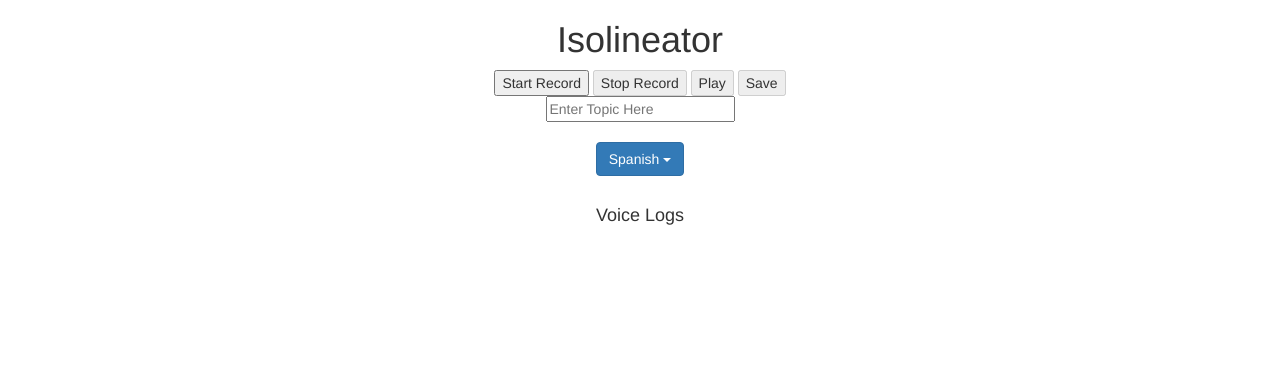
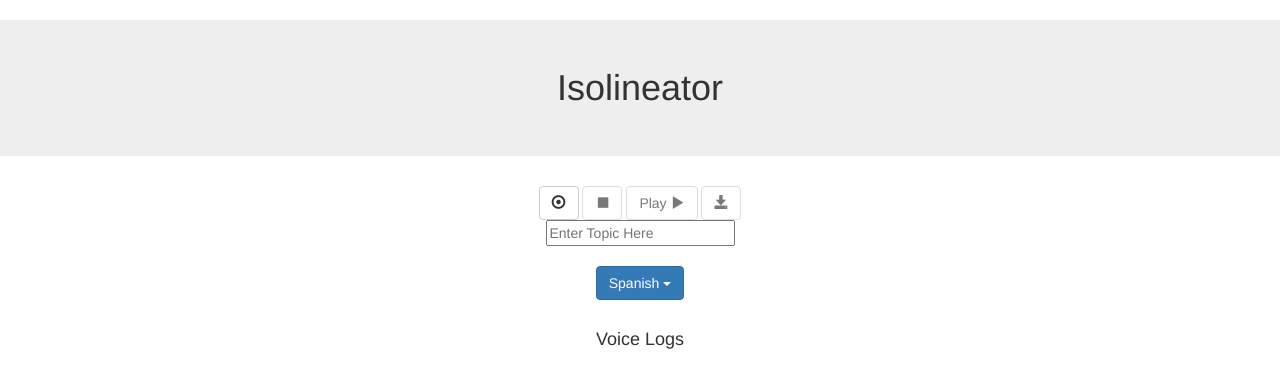
Before and after one commit to mstifflin/isolineator, a website: page angular-client/index.html in a window 1280 px wide. Drawn offline with nearby package versions, Linux system fonts and the light colour scheme; some packages are replaced by stand-ins of ours; no server answers.

Commit message:
dded glyphicons to front end and enabled topic input by voice on the backend

```diff
--- a/angular-client/angular-audio-recorder.js
+++ b/angular-client/angular-audio-recorder.js
@@ -54,6 +54,7 @@ var createReadOnlyVersion = function (object) {
 
 
 var blobToDataURL = function (blob, callback) {
+  console.log('blob in blob to url: ', blob);
   var a = new FileReader();
   a.onload = function (e) {
     callback(e.target.result);
@@ -591,6 +592,7 @@ angular.module('angularAudioRecorder.directives')
             return recorder.audioModel;
           }, function (newBlob) {
             if (newBlob instanceof Blob) {
+              console.log('newBlob in 587 of audio rec: ', newBlob);
               waveSurfer.loadBlob(newBlob);
             }
           });
--- a/angular-client/templates/app.html
+++ b/angular-client/templates/app.html
@@ -1,6 +1,6 @@
 <div>
   <div>
-    <h1>Isolineator</h1>
+    <h1 class="jumbotron">Isolineator</h1>
 
     <ng-audio-recorder id="mainAudio" audio-model="recorded" show-player="false" time-limit="timeLimit">
         <div ng-if="recorder.isAvailable">
@@ -9,20 +9,22 @@
                 You need to grant permission for this application to USE your microphone.
             </div>
             <button ng-click="recorder.startRecord()" type="button"
-                    ng-disabled="recorder.status.isDenied === true || recorder.status.isRecording">
-                Start Record
+                    ng-disabled="recorder.status.isDenied === true || recorder.status.isRecording" class="btn btn-default">
+                <span class="glyphicon glyphicon-record" aria-hidden="true"></span>
             </button>
-            <button ng-click="recorder.stopRecord(ctrl.currentCode)" type="button" ng-disabled="recorder.status.isRecording === false">
-                Stop Record
+
+            <button ng-click="recorder.stopRecord()" type="button" ng-disabled="recorder.status.isRecording === false" class="btn btn-default">
+                <span class="glyphicon glyphicon-stop" aria-hidden="true"></span>
             </button>
 
             <button ng-click="recorder.status.isPlaying ? recorder.playbackPause() : recorder.playbackResume()"
-                    type="button" ng-disabled="recorder.status.isRecording || !recorder.audioModel">
+                    type="button" ng-disabled="recorder.status.isRecording || !recorder.audioModel" class="btn btn-default">
                 {{recorder.status.isStopped || recorder.status.isPaused ? 'Play' : 'Pause'}}
+                <span class="glyphicon glyphicon-play" aria-hidden="true"></span>
             </button>
 
-            <button ng-click="recorder.save(ctrl.topic)" ng-disabled="recorder.status.isRecording || !recorder.audioModel">
-                Save
+            <button ng-click="recorder.save(ctrl.topic)" ng-disabled="recorder.status.isRecording || !recorder.audioModel" class="btn btn-default">
+                <span class="glyphicon glyphicon-save" aria-hidden="true"></span>
             </button>
             <topic service='ctrl.service' result='ctrl.searchResults'>
             TOPIC
```
Also changed, not shown: Server/server.js (+1 -10 lines), angular-client/index.html (+1 -1 lines), mongo-db/inputs.js (+16 -1 lines).
